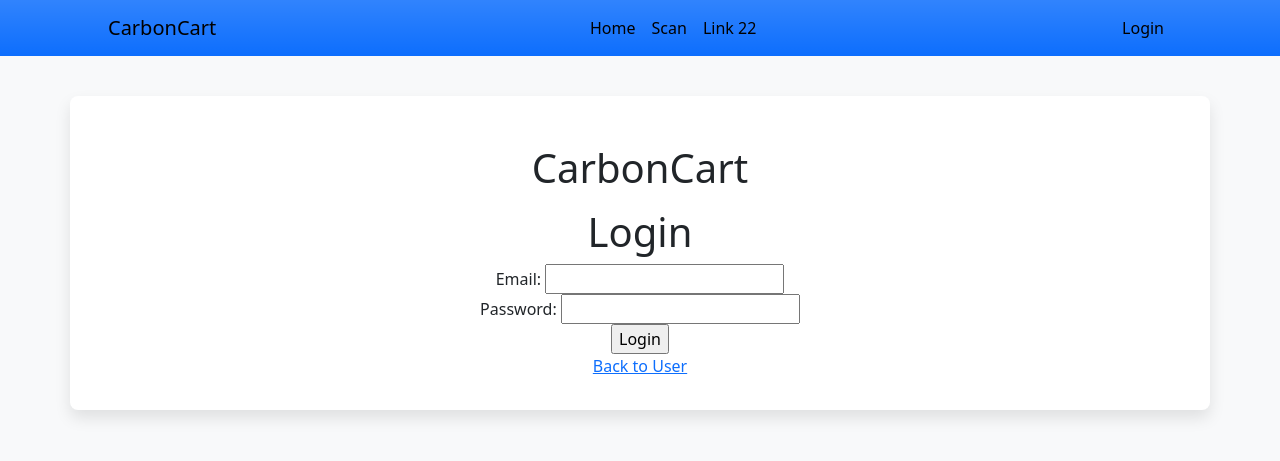
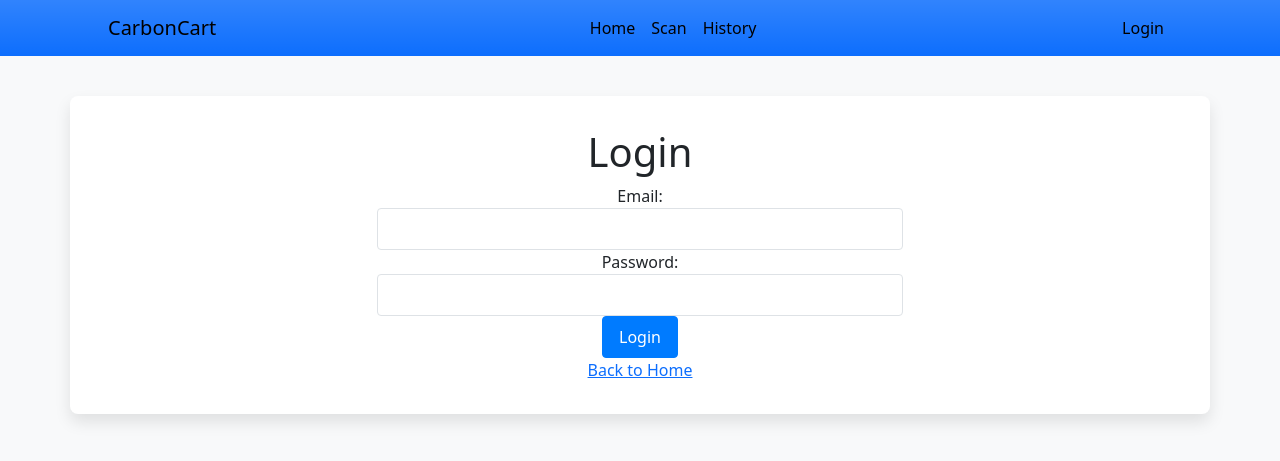
Before and after one commit to Annarhysa/CarbonCart, a Flask app: page /login in a window 1280 px wide. Shown: the top 461 px of the page. Run offline with Flask 3, Linux system fonts and the light colour scheme; parts of the project's set-up code (start-up, migrations or seed data) failed here and were passed over.

```diff
--- a/app.py
+++ b/app.py
@@ -85,10 +85,10 @@ def carbon_emission(inputs, data):
         else:
             result[item] = 'Item not found in dataset'
 
-    return
+    return result
+
 
 def load_suggestions(user_input):
-
     def open_file(filepath):
         with open(filepath, 'r') as file:
             suggestions = json.load(file)
@@ -104,29 +104,37 @@ def load_suggestions(user_input):
                 suggestions[i] = term
     return suggestions
 
+
 @app.route('/')
 def index():
     return render_template('index.html')
 
 
-@app.route('/info')
-def info():
+@app.route('/scan')
+def scan():
     user = session.get('user')
-    return render_template('info.html', user=user)
+    return render_template('scan.html', user=user)
+
+
+@app.route('/user')
+def user():
+    user = session.get('user')
+    return render_template('user.html', user=user)
 
 
 @app.route('/login', methods=['GET', 'POST'])
 def login():
+    error = None
     if request.method == 'POST':
         email = request.form['email']
         password = request.form['password']
         try:
             auth_response = supabase.auth.sign_in_with_password({"email": email, "password": password})
             session['user'] = auth_response.user
-            return redirect(url_for('index'))
+            return redirect(url_for('user'))
         except Exception as e:
-            return str(e)
-    return render_template('login.html')
+            error = str(e)
+    return render_template('login.html', error=error)
 
 
 @app.route('/logout')
@@ -147,7 +155,7 @@ def upload_image():
         image_path = os.path.join(app.config['UPLOAD_FOLDER'], file.filename)
         file.save(image_path)
         text = image_list(image_path)
-        #suggestions = load_suggestions(text)
+        # suggestions = load_suggestions(text)
         result_dict = process_user_input(text, df)
         return render_template('processed.html', text=result_dict)
 
--- a/templates/base.html
+++ b/templates/base.html
@@ -11,7 +11,7 @@
 {% include 'navbar.html' %}
 
 <div class="container">
-    <h1 class="title text-center my-3">CarbonCart</h1>
+{#    <h1 class="title text-center my-3">CarbonCart</h1>#}
     <div class="row">
         <div class="col-md-6 mx-auto text-center">
             {% block content %} {% endblock %}
--- a/templates/login.html
+++ b/templates/login.html
@@ -1,14 +1,21 @@
 {% extends "base.html" %}
 {% block content %}
     <h1>Login</h1>
+    {% if error %}
+        <div class="alert alert-danger">
+            {{ error }}
+        </div>
+    {% endif %}
     <form method="post">
-        <label for="email">Email:</label>
-        <input type="email" name="email" id="email" required>
-        <br>
-        <label for="password">Password:</label>
-        <input type="password" name="password" id="password" required>
-        <br>
-        <input type="submit" value="Login">
+        <div class="form-group">
+            <label for="email">Email:</label>
+            <input type="email" name="email" id="email" class="form-control" required>
+        </div>
+        <div class="form-group">
+            <label for="password">Password:</label>
+            <input type="password" name="password" id="password" class="form-control" required>
+        </div>
+        <button type="submit" class="btn btn-primary">Login</button>
     </form>
-    <a href="{{ url_for('user') }}">Back to User</a>
+    <a href="{{ url_for('index') }}">Back to Home</a>
 {% endblock %}
--- a/templates/navbar.html
+++ b/templates/navbar.html
@@ -12,7 +12,7 @@
                 <div class="navbar-nav mx-auto justify-content-start">
                     <a class="nav-link active" aria-current="page" href="{{ url_for('index') }}">Home</a>
                     <a class="nav-link active" aria-current="page" href="{{ url_for('scan') }}">Scan</a>
-                    <a class="nav-link active" href="#">Link 22</a>
+                    <a class="nav-link active" href="#">History</a>
                 </div>
                 <!-- Login/Logout Link on the Right -->
                 <div class="navbar-nav pe-5">
```
Also changed, not shown: templates/scan.html (+10 -5 lines).
